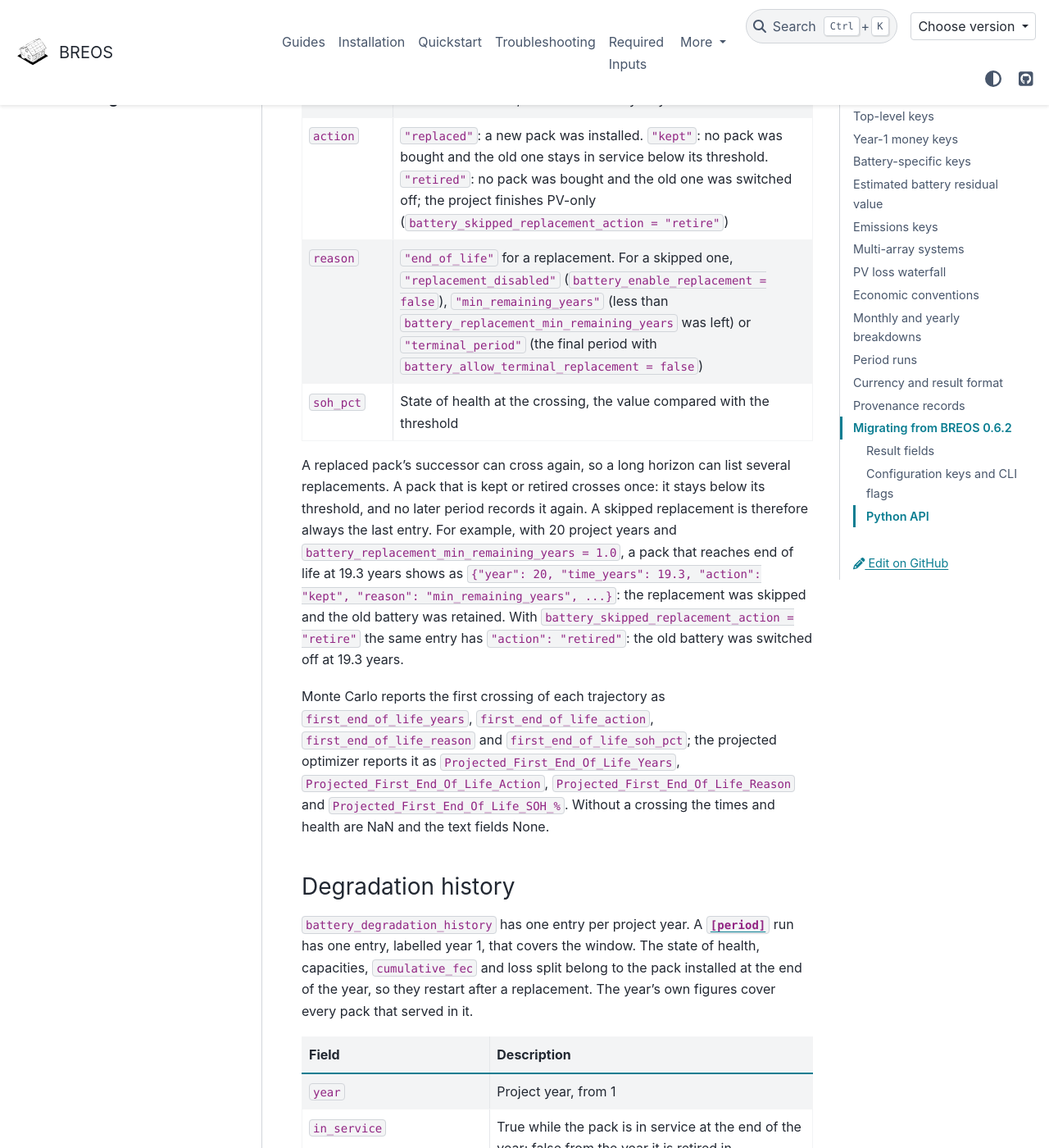
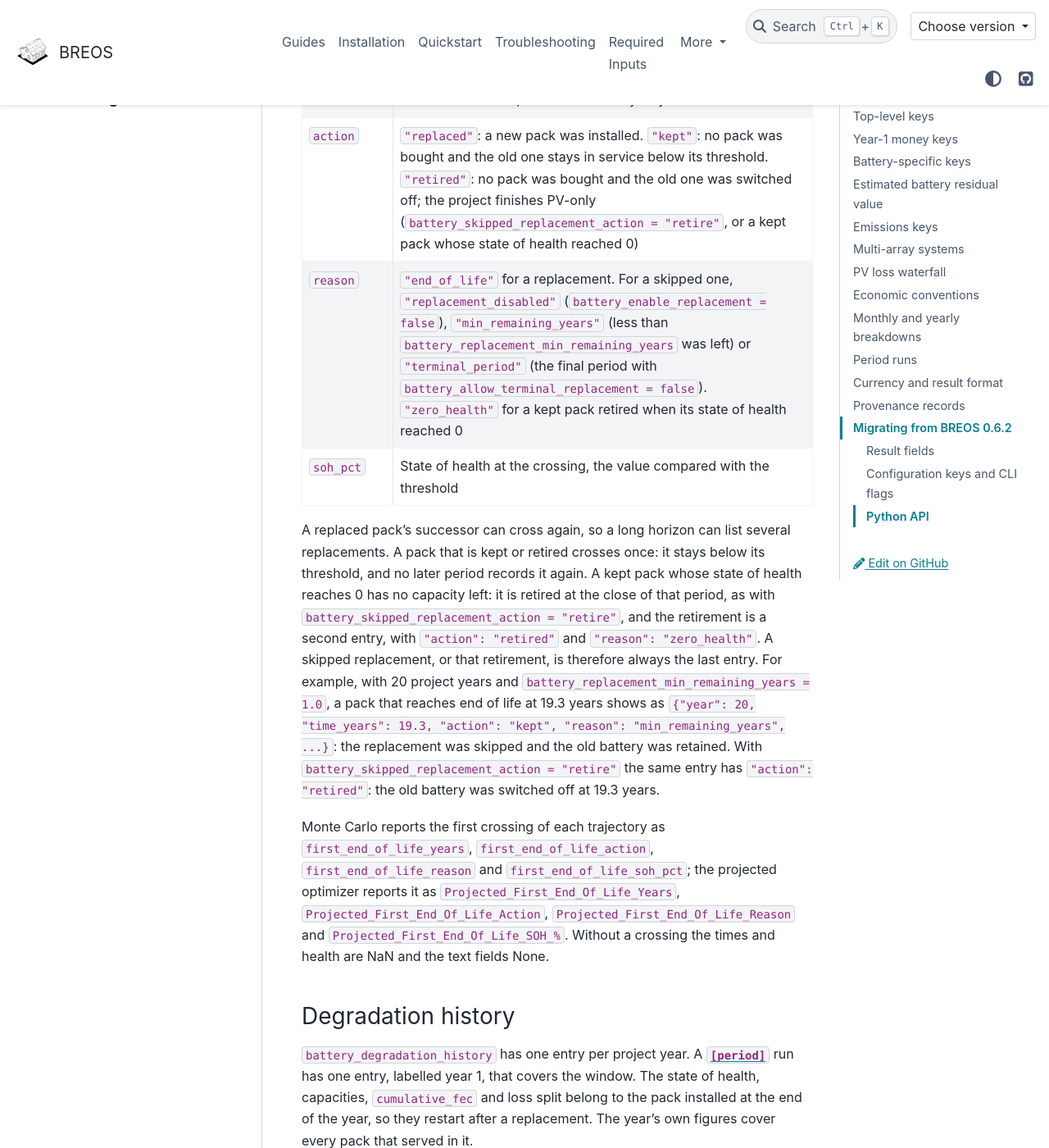
Before and after one commit to Str4vinci/breos, a Sphinx documentation site: the page built from docs/getting-started/interpreting-results.md, in a window 1280 px wide and 1400 px high, scrolled down 6445 px. Shown: the whole window at 82% size. Built offline with Sphinx 7.4.7 and the PyData theme 0.15.4, drawn with Linux system fonts in a browser that asks for light colours; pages that are not in the unit, such as notebooks, are missing from menus; comment, search, counter and statistics services are not loaded; some of the changed text lies outside the part shown.

Commit message:
fix: retire a kept battery when its state of health reaches zero
A pack kept below its end-of-life threshold stayed in service at zero
capacity, and a BLAST pack restored below zero at the next project year
moved energy it did not hold. It is now retired at the close of the
period that brings it to zero, through the existing retire path, with an
end-of-life event of the reason "zero_health". The BLAST adapter floors
a restored health at zero.

The history's BLAST soh_pct is rounded as yearly[].soh_pct is, and the
results guide, configuration guide, ADR 0003 E12 and CHANGELOG cover the
remaining review points.

Closes #413.

```diff
--- a/docs/getting-started/interpreting-results.md
+++ b/docs/getting-started/interpreting-results.md
@@ -129,14 +129,18 @@ records one:
 | `year` | Project year of the crossing, from 1 |
 | `time_years` | Years from commissioning to the end of the closing step: the instant a replacement is booked at, equal to the `financial` row's `replacement_time_years` |
 | `date` | Calendar date of the closing step; every project year replays the simulated calendar, moved forward by its year |
-| `action` | `"replaced"`: a new pack was installed. `"kept"`: no pack was bought and the old one stays in service below its threshold. `"retired"`: no pack was bought and the old one was switched off; the project finishes PV-only (`battery_skipped_replacement_action = "retire"`) |
-| `reason` | `"end_of_life"` for a replacement. For a skipped one, `"replacement_disabled"` (`battery_enable_replacement = false`), `"min_remaining_years"` (less than `battery_replacement_min_remaining_years` was left) or `"terminal_period"` (the final period with `battery_allow_terminal_replacement = false`) |
+| `action` | `"replaced"`: a new pack was installed. `"kept"`: no pack was bought and the old one stays in service below its threshold. `"retired"`: no pack was bought and the old one was switched off; the project finishes PV-only (`battery_skipped_replacement_action = "retire"`, or a kept pack whose state of health reached 0) |
+| `reason` | `"end_of_life"` for a replacement. For a skipped one, `"replacement_disabled"` (`battery_enable_replacement = false`), `"min_remaining_years"` (less than `battery_replacement_min_remaining_years` was left) or `"terminal_period"` (the final period with `battery_allow_terminal_replacement = false`). `"zero_health"` for a kept pack retired when its state of health reached 0 |
 | `soh_pct` | State of health at the crossing, the value compared with the threshold |
 
 A replaced pack's successor can cross again, so a long horizon can list
 several replacements. A pack that is kept or retired crosses once: it stays below its
-threshold, and no later period records it again. A skipped replacement is
-therefore always the last entry. For example, with 20 project years and
+threshold, and no later period records it again. A kept pack whose state of
+health reaches 0 has no capacity left: it is retired at the close of that
+period, as with `battery_skipped_replacement_action = "retire"`, and the
+retirement is a second entry, with `"action": "retired"` and `"reason":
+"zero_health"`. A skipped replacement, or that retirement, is therefore
+always the last entry. For example, with 20 project years and
 `battery_replacement_min_remaining_years = 1.0`, a pack that reaches end of
 life at 19.3 years shows as `{"year": 20, "time_years": 19.3, "action":
 "kept", "reason": "min_remaining_years", ...}`: the replacement was skipped
@@ -164,8 +168,8 @@ every pack that served in it.
 | Field | Description |
 |---|---|
 | `year` | Project year, from 1 |
-| `in_service` | True while the pack is in service at the end of the year; false from the year it is retired in (`battery_skipped_replacement_action = "retire"`) |
-| `soh_pct` | State of health at the end of the year, as `yearly[].soh_pct` |
+| `in_service` | True while the pack is in service at the end of the year; false from the year it is retired in (`battery_skipped_replacement_action = "retire"`, or a kept pack at zero health) |
+| `soh_pct` | State of health at the end of the year, as `yearly[].soh_pct`: rounded to 2 decimals, then, with BLAST, to 1. `battery_soh_end_pct` and an end-of-life event's `soh_pct` round once, so with BLAST they can differ from it by 0.1 |
 | `capacity_kwh` | `battery_kwh` times the state of health |
 | `usable_capacity_kwh` | `capacity_kwh` times the SOC window, `battery_max_soc - battery_min_soc` |
 | `replacements` | Replacements in the year |
@@ -186,13 +190,17 @@ loss, and only the native engine has a resistance model. For the native
 engine `cycle_loss_pct + calendar_loss_pct` is the state of health lost
 since the pack was installed, to rounding. The year rows behind the history
 also carry `Battery_Cell_Temperature_Mean_C` and `Battery_In_Service_Hours`,
-both None without a battery.
+both None without a battery. In a year that starts with the pack retired,
+`Battery_In_Service_Hours` is 0 and `Battery_Cell_Temperature_Mean_C` is
+None.
 
 A retired pack is switched off but stays installed. Its entries keep the
 state of health, capacities, `cumulative_fec` and loss split it had when it
 was retired, with `in_service` false. It stores and delivers nothing, so the
 throughput and `fec` are 0. The means cover the steps the pack served
-through the step that retired it, so a later year has none.
+through the step that retired it, so a later year has none. That step counts
+with a state of charge of 0, since its stored energy leaves with the pack at
+its end, and with its cell temperature as dispatched.
 
 The cycle counts are the model's own. The native engine counts rainflow
 cycles of the state of charge, which is a share of the aged capacity, so a
```
Also changed, not shown: CHANGELOG.md (+25 -3 lines), design/adr/0003-economic-basis.md (+9 -0 lines), docs/getting-started/config-reference.md (+1 -1 lines), docs/getting-started/configuration.md (+7 -2 lines), 7 other files.
